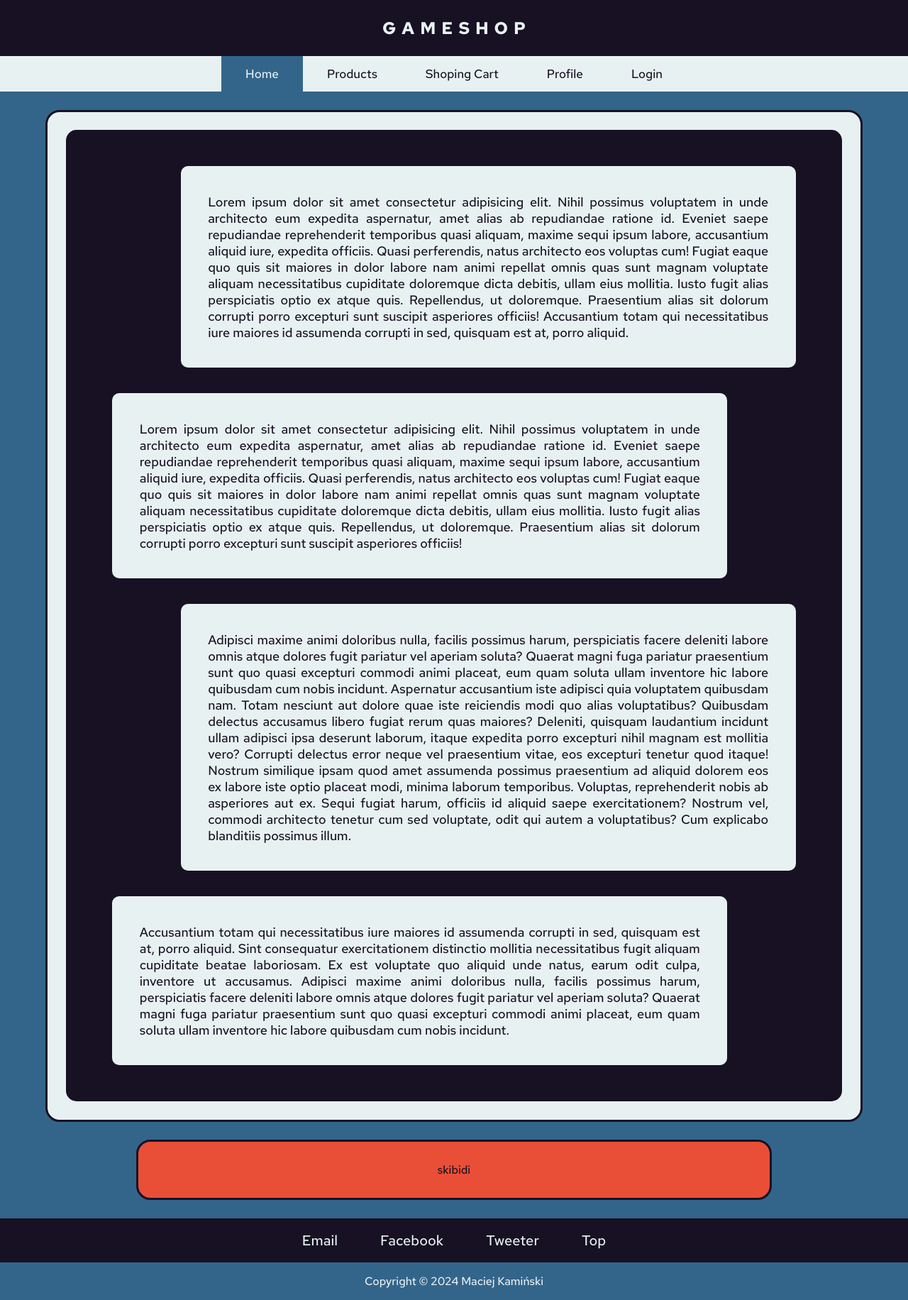
After one commit to bamboo-tree/GameShop, a PHP site: page /home_page.html in a window 1280 px wide. The commit adds this page. Shown: the whole page at 71% size. Run offline with PHP 8.4, Linux system fonts and the light colour scheme.

Commit message:
Updated home page, created login form, switched from 'float' to 'flex'

```diff
--- /dev/null
+++ b/home_page.html
@@ -0,0 +1,114 @@
+<!DOCTYPE html>
+<html lang="en">
+  <head>
+    <meta charset="UTF-8" />
+    <meta name="viewport" content="width=device-width, initial-scale=1.0" />
+    <title>Game Shop</title>
+    <link rel="shortcut icon" href="./images/favicon.ico" type="image/x-icon" />
+    <!-- CSS -->
+    <link rel="stylesheet" href="./styles/main.css" />
+    <link rel="stylesheet" href="./styles/home_page.css" />
+    <!-- Google fonts -->
+    <link rel="preconnect" href="https://fonts.googleapis.com" />
+    <link rel="preconnect" href="https://fonts.gstatic.com" crossorigin />
+    <link
+      href="https://fonts.googleapis.com/css2?family=Red+Hat+Text:ital,wght@0,300..700;1,300..700&display=swap"
+      rel="stylesheet"
+    />
+  </head>
+  <body>
+    <div class="title">
+      <p class="letter1">G</p>
+      <p class="letter2">A</p>
+      <p class="letter1">M</p>
+      <p class="letter2">E</p>
+      <p class="letter1">S</p>
+      <p class="letter2">H</p>
+      <p class="letter1">O</p>
+      <p class="letter2">P</p>
+    </div>
+    <div class="topnav">
+      <a class="active" href="./home_page.html">Home</a>
+      <a href="">Products</a>
+      <a href="">Shoping Cart</a>
+      <a href="">Profile</a>
+      <a href="./login_page.html">Login</a>
+    </div>
+    <div id="wrap">
+      <div class="main_page">
+        <div id="about">
+          <p style="align-self: flex-end">
+            Lorem ipsum dolor sit amet consectetur adipisicing elit. Nihil
+            possimus voluptatem in unde architecto eum expedita aspernatur, amet
+            alias ab repudiandae ratione id. Eveniet saepe repudiandae
+            reprehenderit temporibus quasi aliquam, maxime sequi ipsum labore,
+            accusantium aliquid iure, expedita officiis. Quasi perferendis,
+            natus architecto eos voluptas cum! Fugiat eaque quo quis sit maiores
+            in dolor labore nam animi repellat omnis quas sunt magnam voluptate
+            aliquam necessitatibus cupiditate doloremque dicta debitis, ullam
+            eius mollitia. Iusto fugit alias perspiciatis optio ex atque quis.
+            Repellendus, ut doloremque. Praesentium alias sit dolorum corrupti
+            porro excepturi sunt suscipit asperiores officiis! Accusantium totam
+            qui necessitatibus iure maiores id assumenda corrupti in sed,
+            quisquam est at, porro aliquid.
+          </p>
+          <p style="align-self: flex-start">
+            Lorem ipsum dolor sit amet consectetur adipisicing elit. Nihil
+            possimus voluptatem in unde architecto eum expedita aspernatur, amet
+            alias ab repudiandae ratione id. Eveniet saepe repudiandae
+            reprehenderit temporibus quasi aliquam, maxime sequi ipsum labore,
+            accusantium aliquid iure, expedita officiis. Quasi perferendis,
+            natus architecto eos voluptas cum! Fugiat eaque quo quis sit maiores
+            in dolor labore nam animi repellat omnis quas sunt magnam voluptate
+            aliquam necessitatibus cupiditate doloremque dicta debitis, ullam
+            eius mollitia. Iusto fugit alias perspiciatis optio ex atque quis.
+            Repellendus, ut doloremque. Praesentium alias sit dolorum corrupti
+            porro excepturi sunt suscipit asperiores officiis!
+          </p>
+          <p style="align-self: flex-end">
+            Adipisci maxime animi doloribus nulla, facilis possimus harum,
+            perspiciatis facere deleniti labore omnis atque dolores fugit
+            pariatur vel aperiam soluta? Quaerat magni fuga pariatur praesentium
+            sunt quo quasi excepturi commodi animi placeat, eum quam soluta
+            ullam inventore hic labore quibusdam cum nobis incidunt. Aspernatur
+            accusantium iste adipisci quia voluptatem quibusdam nam. Totam
+            nesciunt aut dolore quae iste reiciendis modi quo alias
+            voluptatibus? Quibusdam delectus accusamus libero fugiat rerum quas
+            maiores? Deleniti, quisquam laudantium incidunt ullam adipisci ipsa
+            deserunt laborum, itaque expedita porro excepturi nihil magnam est
+            mollitia vero? Corrupti delectus error neque vel praesentium vitae,
+            eos excepturi tenetur quod itaque! Nostrum similique ipsam quod amet
+            assumenda possimus praesentium ad aliquid dolorem eos ex labore iste
+            optio placeat modi, minima laborum temporibus. Voluptas,
+            reprehenderit nobis ab asperiores aut ex. Sequi fugiat harum,
+            officiis id aliquid saepe exercitationem? Nostrum vel, commodi
+            architecto tenetur cum sed voluptate, odit qui autem a voluptatibus?
+            Cum explicabo blanditiis possimus illum.
+          </p>
+          <p style="align-self: flex-start">
+            Accusantium totam qui necessitatibus iure maiores id assumenda
+            corrupti in sed, quisquam est at, porro aliquid. Sint consequatur
+            exercitationem distinctio mollitia necessitatibus fugit aliquam
+            cupiditate beatae laboriosam. Ex est voluptate quo aliquid unde
+            natus, earum odit culpa, inventore ut accusamus. Adipisci maxime
+            animi doloribus nulla, facilis possimus harum, perspiciatis facere
+            deleniti labore omnis atque dolores fugit pariatur vel aperiam
+            soluta? Quaerat magni fuga pariatur praesentium sunt quo quasi
+            excepturi commodi animi placeat, eum quam soluta ullam inventore hic
+            labore quibusdam cum nobis incidunt.
+          </p>
+        </div>
+      </div>
+      <div class="info"><p>skibidi</p></div>
+    </div>
+    <div class="footer">
+      <div class="bottom_bar">
+        <a href="#email">Email</a>
+        <a href="#facebook">Facebook</a>
+        <a href="#tweeter">Tweeter</a>
+        <a href="#">Top</a>
+      </div>
+      <p>Copyright © 2024 Maciej Kamiński</p>
+    </div>
+  </body>
+</html>
--- /dev/null
+++ b/styles/home_page.css
@@ -0,0 +1,20 @@
+#about {
+  box-sizing: border-box;
+  border-radius: 15px;
+  background: #171123;
+  padding: 3% 6%;
+  display: flex;
+  flex-direction: column;
+}
+#about p {
+  box-sizing: border-box;
+  font-size: 18px;
+  padding: 4%;
+  text-align: justify;
+  width: 90%;
+  border-radius: 10px;
+  align-items: flex-end;
+  color: #171123;
+  background: #e8f1f2;
+  align-self: flex-end;
+}
--- a/styles/home.css
+++ b/styles/main.css
@@ -55,39 +55,43 @@ body {
   background-color: #171123;
   color: #e8f1f2;
 }
-.topnav a.active {
-  background-color: #cc2936;
+.topnav .active {
+  background: #33658a;
   color: #e8f1f2;
 }
 
 /* main page */
+#wrap {
+  display: flex;
+  flex-direction: column;
+  align-items: center;
+  justify-content: center;
+}
+
 .main_page {
   box-sizing: border-box;
   border: solid 3px #171123;
   border-radius: 20px;
-  margin: 2% 5%;
+  margin: 2% 0;
+  padding: 2%;
+  background: #e8f1f2;
   width: 90%;
-  padding: 2%;
-  float: left;
-  background: #e8f1f2;
 }
-.main_page #about {
+
+/* feedback for user */
+.info {
   box-sizing: border-box;
-  float: left;
-  border-radius: 15px;
-  background: #171123;
-  padding: 3% 6%;
+  border: solid 3px #171123;
+  border-radius: 20px;
+  margin-bottom: 2%;
+  padding: 1%;
+  width: 70%;
+  background: #e94f37;
+  text-align: center;
 }
-.main_page #about p {
-  box-sizing: border-box;
-  font-size: 18px;
-  padding: 4%;
-  text-align: justify;
-  width: 90%;
-  border-radius: 10px;
+
+.info p {
   color: #171123;
-  background: #e8f1f2;
-  float: left;
 }
 
 /* bottom bar */
```
Also changed, not shown: login_page.html (added, +76 -0 lines), styles/login_page.css (added, +53 -0 lines).
